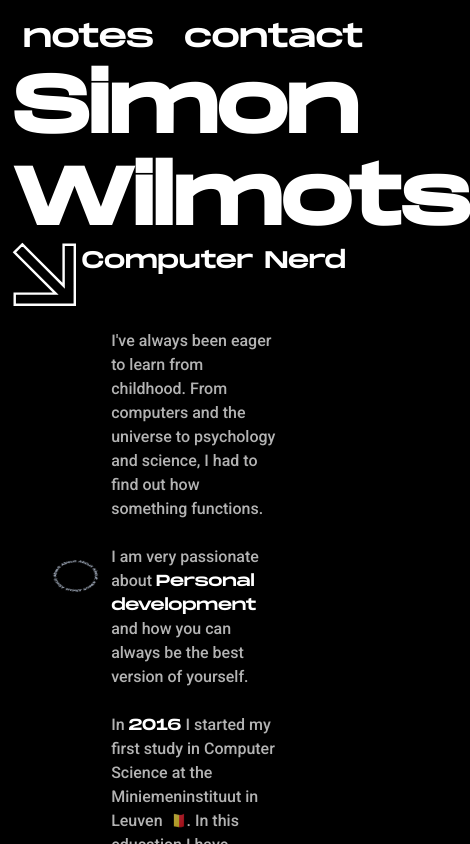
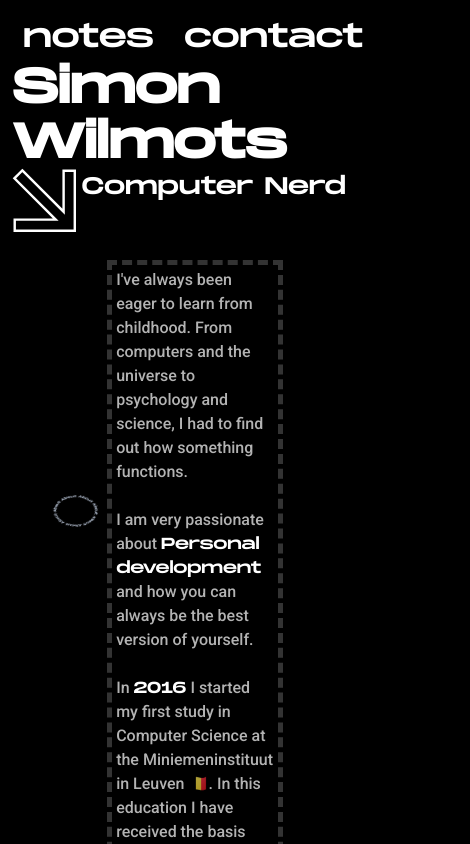
Before and after one commit to Wilmox/portfolio, a Next.js app: page / in a window 390 px wide. Shown: the top 844 px of the page, 470 px wide, since content can reach past the window. Built offline with nearby package versions, Linux system fonts and the light colour scheme.

Commit message:
Responsive changes

```diff
--- a/components/StatusText.module.css
+++ b/components/StatusText.module.css
@@ -26,6 +26,6 @@ h2.status {
 @media screen and (max-width: 505px) {
     h2.status {
       font-size: 1.5rem;
-      height: 4rem;
+      height: 4.5rem;
     }
 }
--- a/styles/Home.module.css
+++ b/styles/Home.module.css
@@ -31,7 +31,7 @@
 }
 
 div.about {
-  /*border: 5px dashed rgba(255, 255, 255, 0.2);*/
+  border: 5px dashed rgba(255, 255, 255, 0.2);
   z-index: 9;
   padding: 1vw;
   margin: auto;
@@ -82,4 +82,13 @@ div.about p {
   .info {
     width: 100%;
   }
+  .title {
+    font-size: 4rem;
+  }
 }
+
+@media screen and (max-width: 505px) {
+  .title {
+    font-size: 3rem;
+  }
+}
```
